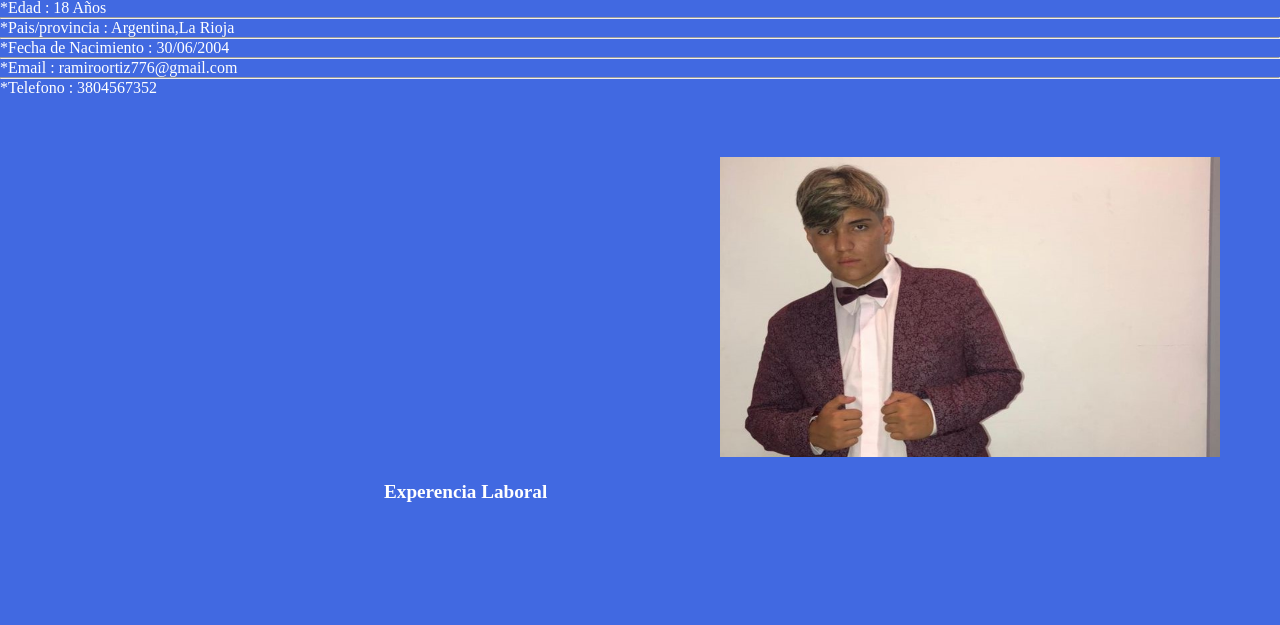
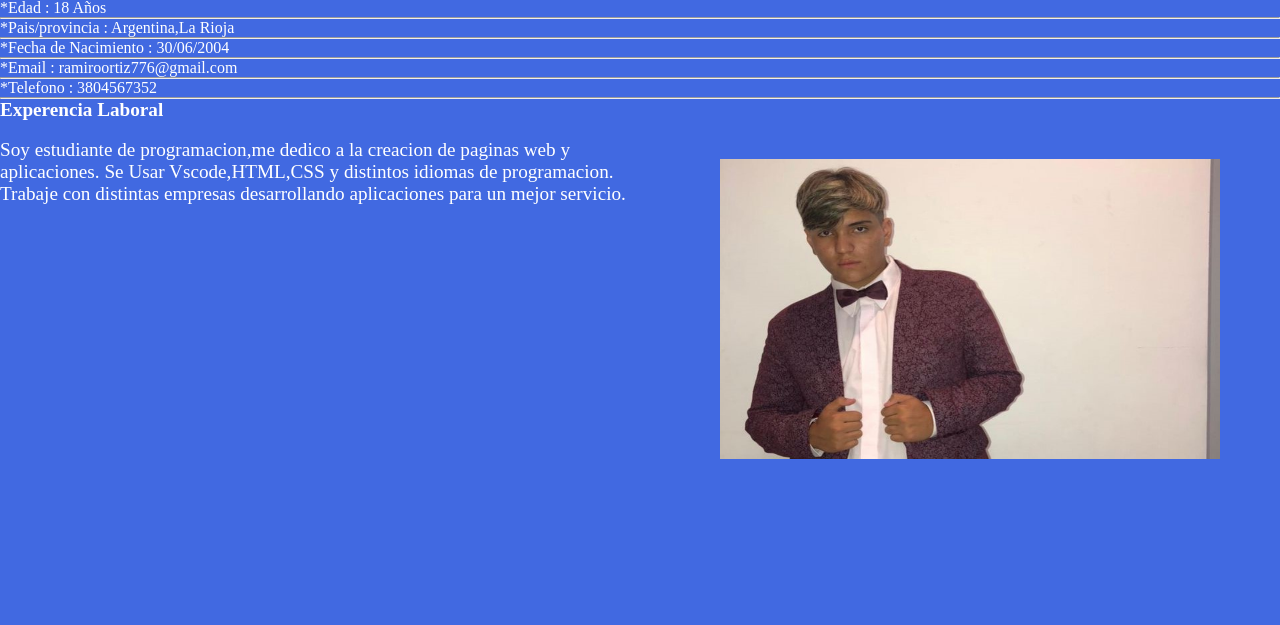
Before and after one commit to Ramiro-Ortiz/Ramiro-Ortiz.github.io, a plain HTML site: page index.html in a window 1280 px wide. Shown: the part 175-800 px from the top of the page. Drawn offline with Linux system fonts and the light colour scheme.

Commit message:
edit code

```diff
--- a/estilo.css
+++ b/estilo.css
@@ -29,7 +29,6 @@ ul {
 }
 
 h2 {
-    margin: 30%;
     color: white;
     font-size: larger;
 }
--- a/index.html
+++ b/index.html
@@ -25,6 +25,7 @@
             <hr>
             <li>*Telefono : 3804567352</li>
         </ul>
+        <hr>
 
     </div>
     <div> <img src="a98d87af-013a-4df0-8275-0c33206ab63b.jpg" ></div>
```
